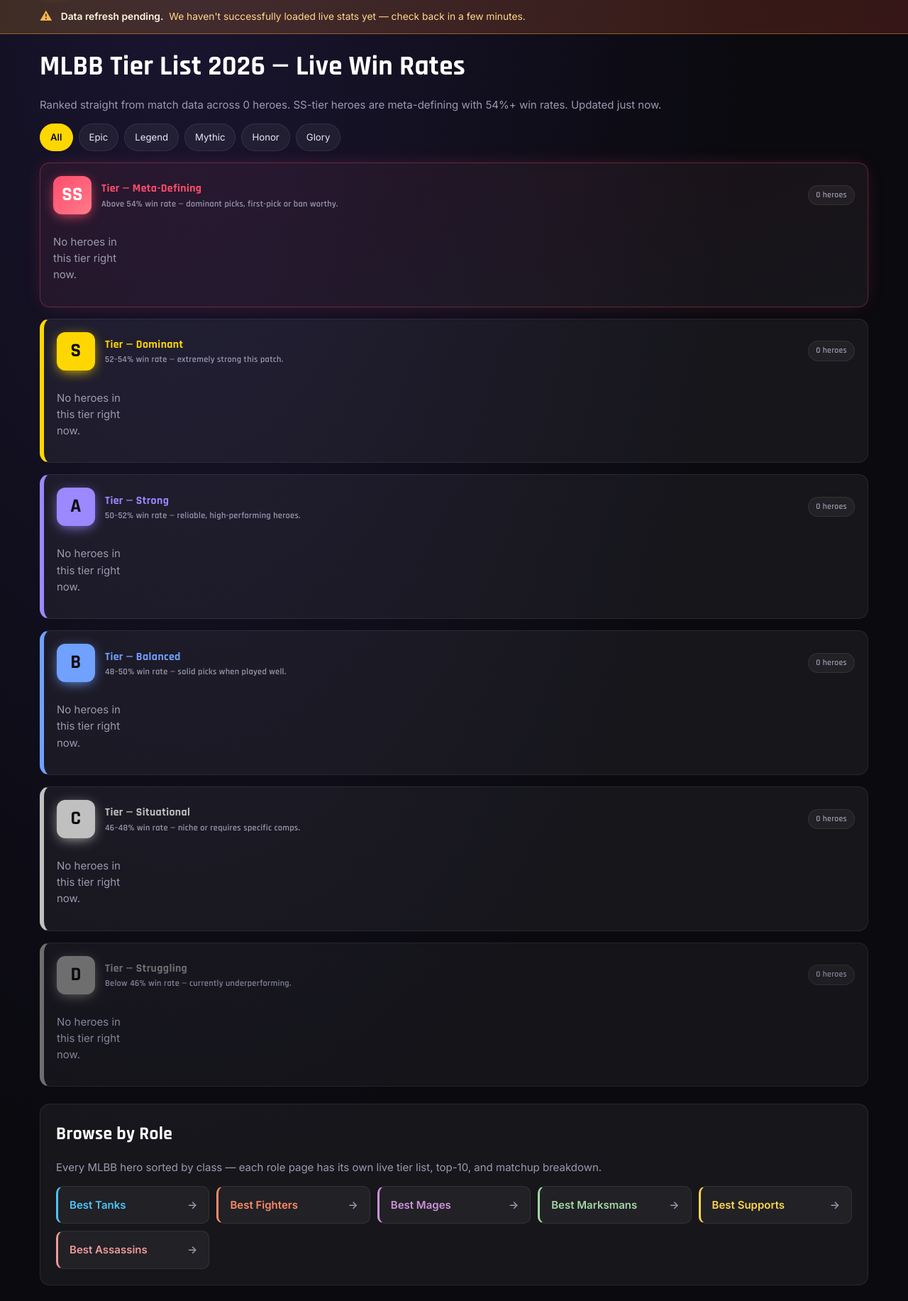
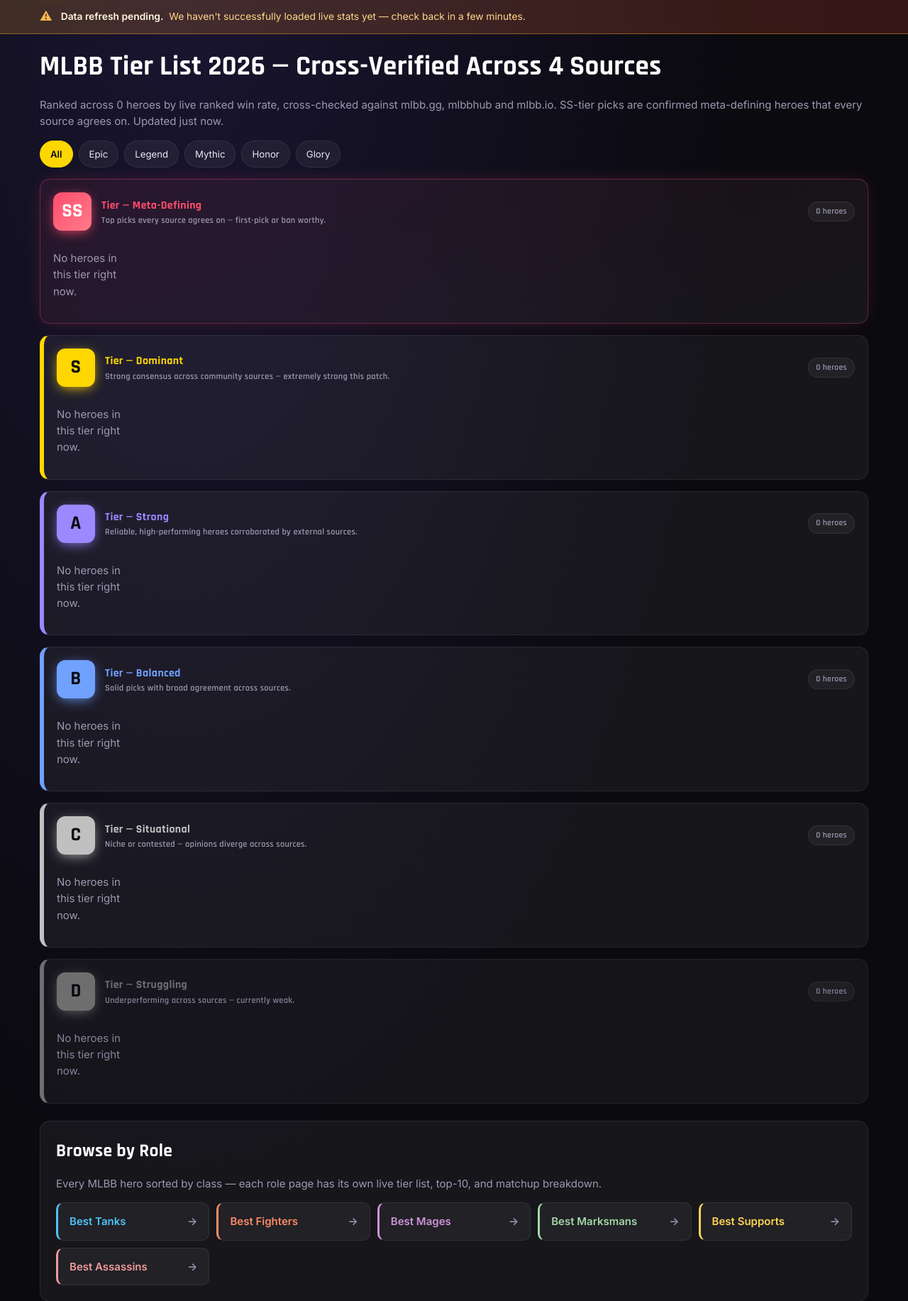
Before and after one commit to DemonicMinz/sgs-guide, a Flask app: page /tier-list in a window 1280 px wide. Shown: the part 61-1894 px from the top of the page at 71% size. Run offline with Flask 3, Linux system fonts and the light colour scheme; data that the repository does not hold is empty.

Commit message:
feat(tier-list): bucket by consensus_tier instead of raw win-rate cutoff
The /tier-list page bucketed heroes purely by OpenMLBB win-rate cutoffs,
which put high-WR niche picks (Masha, Lolita at <1% pick rate) into SS
while burying meta-defining heroes like Harley that have heavy pick + ban
presence but slightly lower raw WR. None of the crosscheck consensus
work was visible to readers.

Switch the bucket key to consensus_tier (computed from the 4 data
sources) and rewrite the per-tier descriptions accordingly: SS becomes
"top picks every source agrees on" rather than "above 54% win rate".

Result: SS now mirrors mlbb.gg's SS exactly (Gloo, Harley, Sora);
hero per-card win rate is still displayed for transparency, and the
existing conflict-flag (warning / lightning) UI keeps surfacing where
sources disagree.

Co-Authored-By: Claude Opus 4.7 <noreply@anthropic.com>

```diff
--- a/app.py
+++ b/app.py
@@ -2165,9 +2165,13 @@ def tier_list_page() -> str:
         rank = "all"
     heroes = get_tier_list(rank)
 
+    # Bucket by consensus_tier (cross-checked across 4 sources) rather than
+    # the raw OpenMLBB win-rate cutoff. The latter put high-WR but unpicked
+    # niche heroes (Masha, Lolita) into SS while burying meta-defining picks
+    # like Harley that have a slightly lower WR but heavy pick + ban presence.
     buckets = {"SS": [], "S": [], "A": [], "B": [], "C": [], "D": []}
     for h in heroes:
-        buckets[h["tier"]].append(h)
+        buckets[h.get("consensus_tier") or h["tier"]].append(h)
 
     updated = cache_age_text(make_cache_key(
         "/api/heroes/rank",
@@ -2181,14 +2185,14 @@ def tier_list_page() -> str:
         total=len(heroes),
         updated=updated,
         page_title=(
-            f"MLBB Tier List {current_month} — Live Win Rates, "
+            f"MLBB Tier List {current_month} — Cross-Verified, "
             f"SS–D Ranked Heroes | {SITE_NAME}"
         ),
         page_desc=(
             f"Live MLBB tier list for {current_month}: {len(heroes)} heroes "
-            f"ranked SS through D by real ranked win rate. Updated every 6 "
-            f"hours from the latest Epic–Mythic Glory games. See the best "
-            f"Mobile Legends heroes right now."
+            f"ranked SS through D by 4-source consensus — live ranked win "
+            f"rate cross-checked against mlbb.gg, mlbbhub and mlbb.io. "
+            f"Updated every 6 hours from the latest Epic–Mythic Glory games."
         ),
         page_keywords=(
             f"mlbb tier list {current_month.lower()}, mobile legends tier "
--- a/templates/tier_list.html
+++ b/templates/tier_list.html
@@ -9,7 +9,7 @@
   "@type": "ItemList",
   "@id": "{{ SITE_URL }}{{ canonical }}#tierlist",
   "name": "MLBB Live Tier List 2026",
-  "description": "Every Mobile Legends hero ranked by live 7-day win rate across Epic, Legend, Mythic and Mythic Glory.",
+  "description": "Every Mobile Legends hero ranked by 4-source consensus — live 7-day win rate cross-checked against mlbb.gg, mlbbhub and mlbb.io.",
   "numberOfItems": {{ total }},
   "inLanguage": "{{ LANG_TAG }}",
   "itemListOrder": "https://schema.org/ItemListOrderDescending",
@@ -47,9 +47,10 @@
 
 {% block content %}
 <section class="page-head">
-  <h1>MLBB Tier List 2026 — Live Win Rates</h1>
-  <p>Ranked straight from match data across {{ total }} heroes.
-     SS-tier heroes are meta-defining with 54%+ win rates.
+  <h1>MLBB Tier List 2026 — Cross-Verified Across 4 Sources</h1>
+  <p>Ranked across {{ total }} heroes by live ranked win rate, cross-checked
+     against mlbb.gg, mlbbhub and mlbb.io. SS-tier picks are confirmed
+     meta-defining heroes that every source agrees on.
      Updated {{ updated }}.</p>
   <div class="filter-wrap">
     {% for r in ['all','epic','legend','mythic','honor','glory'] %}
@@ -60,12 +61,12 @@
 </section>
 
 {% set tier_config = [
-  ('SS', '#ff4d6d', 'Meta-Defining',   'Above 54% win rate — dominant picks, first-pick or ban worthy.'),
-  ('S',  '#FFD700', 'Dominant',        '52–54% win rate — extremely strong this patch.'),
-  ('A',  '#9c88ff', 'Strong',          '50–52% win rate — reliable, high-performing heroes.'),
-  ('B',  '#70a1ff', 'Balanced',        '48–50% win rate — solid picks when played well.'),
-  ('C',  '#c0c0c0', 'Situational',     '46–48% win rate — niche or requires specific comps.'),
-  ('D',  '#808080', 'Struggling',      'Below 46% win rate — currently underperforming.')
+  ('SS', '#ff4d6d', 'Meta-Defining',   'Top picks every source agrees on — first-pick or ban worthy.'),
+  ('S',  '#FFD700', 'Dominant',        'Strong consensus across community sources — extremely strong this patch.'),
+  ('A',  '#9c88ff', 'Strong',          'Reliable, high-performing heroes corroborated by external sources.'),
+  ('B',  '#70a1ff', 'Balanced',        'Solid picks with broad agreement across sources.'),
+  ('C',  '#c0c0c0', 'Situational',     'Niche or contested — opinions diverge across sources.'),
+  ('D',  '#808080', 'Struggling',      'Underperforming across sources — currently weak.')
 ] %}
 
 {% set major_conflicts = [] %}
```
